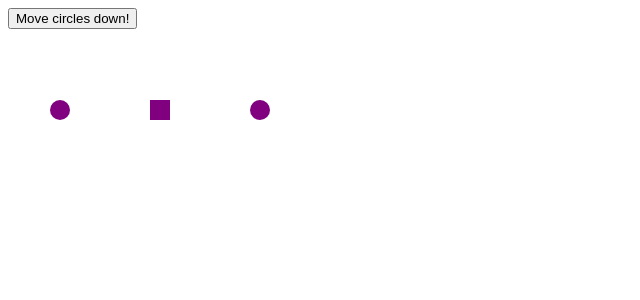
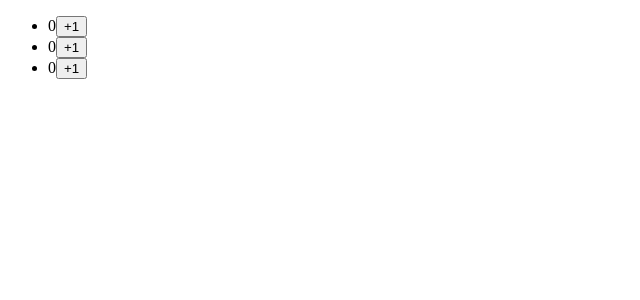
Before and after one commit to razibulislam014/React-Practice, a React (Vite) app: page / in a window 1280 px wide. Shown: the top 300 px of the page, without its empty margins (0-640 px from the left). Built offline with nearby package versions, Linux system fonts and the light colour scheme.

Commit message:
replacing item from array

```diff
--- a/src/App.jsx
+++ b/src/App.jsx
@@ -1,45 +1,39 @@
 import { useState } from "react";
 
-let initialShapes = [
-  { id: 0, type: "circle", x: 50, y: 100 },
-  { id: 1, type: "square", x: 150, y: 100 },
-  { id: 2, type: "circle", x: 250, y: 100 },
-];
+let initialCounters = [0, 0, 0];
 
-export default function ShapeEditor() {
-  const [shapes, setShapes] = useState(initialShapes);
+export default function CounterList() {
+  const [counters, setCounters] = useState(initialCounters);
 
-  function handleClick() {
-    const newShapes = shapes.map((shape) => {
-      if (shape.type === "square") {
-        return shape;
+  function handleIncrementClick(index) {
+    const nextCounters = counters.map((c, i) => {
+      if (i === index) {
+        // Increment the clicked counter
+        return c + 1;
       } else {
-        return {
-          ...shape,
-          y: shape.y + 50,
-        };
+        // The rest haven't changed
+        return c;
       }
     });
-    setShapes(newShapes); // re-render with the new array
+    setCounters(nextCounters);
   }
 
   return (
-    <>
-      <button onClick={handleClick}>Move circles down!</button>
-      {shapes.map((shape) => (
-        <div
-          key={shape.id}
-          style={{
-            background: "purple",
-            position: "absolute",
-            left: shape.x,
-            top: shape.y,
-            borderRadius: shape.type === "circle" ? "50%" : "",
-            width: 20,
-            height: 20,
-          }}
-        />
+    <ul>
+      {counters.map((counter, i) => (
+        <li key={i}>
+          {" "}
+          {/* using index as key is bad practice */}
+          {counter}
+          <button
+            onClick={() => {
+              handleIncrementClick(i);
+            }}
+          >
+            +1
+          </button>
+        </li>
       ))}
-    </>
+    </ul>
   );
 }
```
